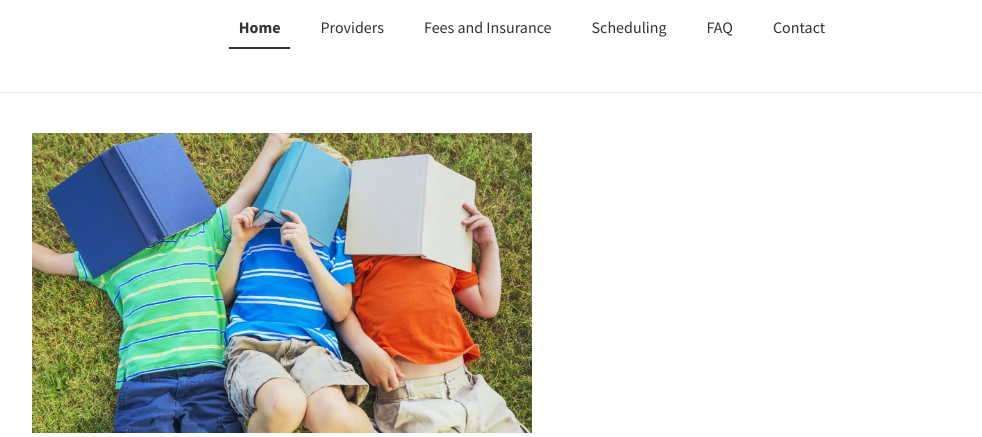
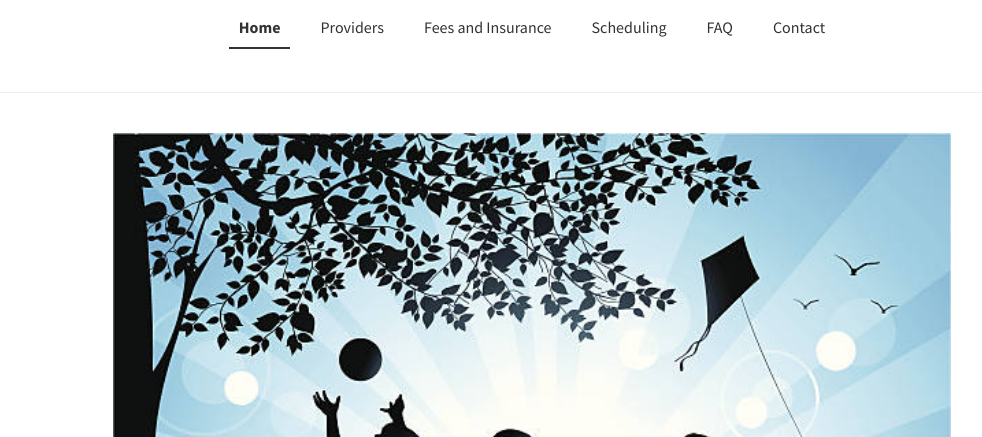
Before and after one commit to nateci/nateci.github.io, a plain HTML site: page index.html in a window 1280 px wide. Shown: the part 363-800 px from the top of the page, without its empty margins (108-1090 px from the left). Drawn offline with Linux system fonts and the light colour scheme; a web font is replaced by a local one.

Commit message:
added website

```diff
--- a/index.html
+++ b/index.html
@@ -68,8 +68,12 @@
   <!-- Main Content -->
   <section id="page">
     <!-- Banner Image -->
-    <div class="image-block">
-      <img src="assets/kidstudying.webp" alt="Practice Banner" style="width:50%; max-height:300px; object-fit:cover">
+<div style="overflow: hidden; height: 590px; display: flex; justify-content: center;">
+  <img
+    src="/assets/kite.jpg"
+    alt="Kids playing"
+  />
+</div>
     </div>
 
     <!-- Our Practice -->
```
Also changed, not shown: assets/adobe.jpg (added), assets/kite.jpg (added), 2 other files.
